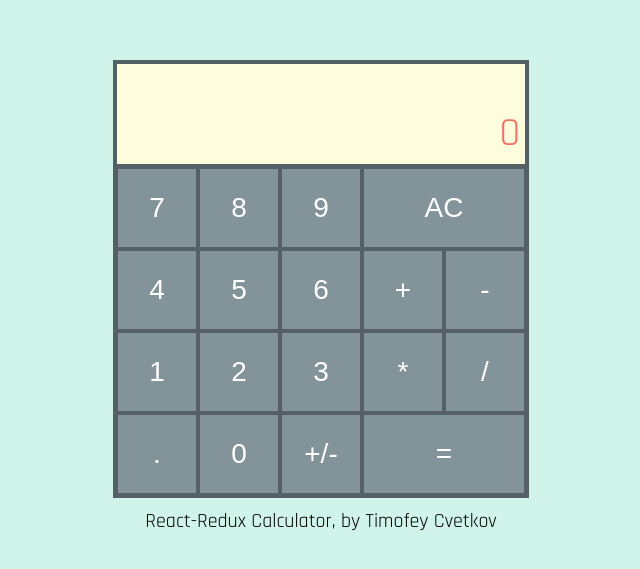
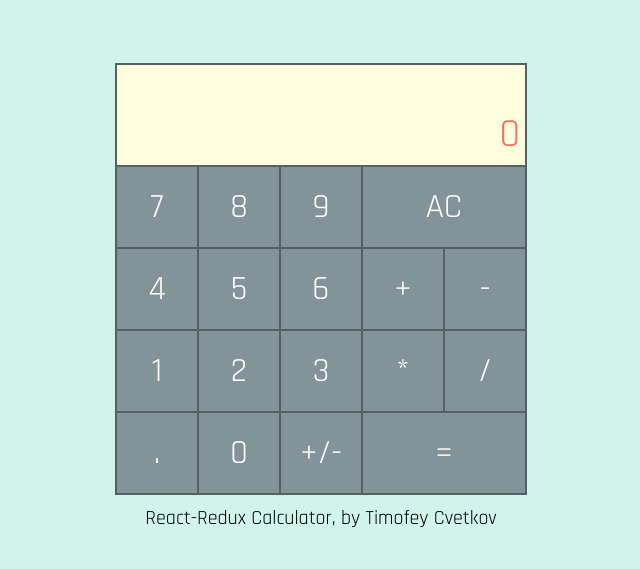
Before and after one commit to TimCve/calculator, a React (Create React App) app: page / in a window 1280 px wide. Shown: the part 103-672 px from the top of the page, without its empty margins (319-959 px from the left). Built offline with nearby package versions, Linux system fonts and the light colour scheme.

Commit message:
prepared for hosting on github

```diff
--- a/package.json
+++ b/package.json
@@ -1,4 +1,5 @@
 {
+  "homepage": "http://TimCve.github.io/repo-name",
   "name": "contacts",
   "version": "0.1.0",
   "private": true,
@@ -13,6 +14,8 @@
     "redux": "^4.0.5"
   },
   "scripts": {
+    "predeploy": "npm run build",
+    "deploy": "gh-pages -d build",
     "start": "react-scripts start",
     "build": "react-scripts build",
     "test": "react-scripts test",
@@ -32,5 +35,8 @@
       "last 1 firefox version",
       "last 1 safari version"
     ]
+  },
+  "devDependencies": {
+    "gh-pages": "^3.1.0"
   }
 }
--- /dev/null
+++ b/src/actions/afterOP.js
@@ -0,0 +1,5 @@
+export const afterOP = () => {
+    return {
+        type: "afterOP"
+    };
+}
--- /dev/null
+++ b/src/actions/oneOperand.js
@@ -0,0 +1,6 @@
+export const oneOperand = (num) => {
+    return {
+        type: "oneOperand",
+        num
+    };
+}
--- a/src/components/CalcButton.jsx
+++ b/src/components/CalcButton.jsx
@@ -10,6 +10,8 @@ import {AC} from "../actions/AC";
 import {makeNeg1} from "../actions/makeNeg1";
 import {makeNeg2} from "../actions/makeNeg2";
 import {altOperator} from "../actions/altOperator";
+import {afterOP} from "../actions/afterOP";
+import {oneOperand} from "../actions/oneOperand";
 
 let num1Done = false;
 
@@ -42,6 +44,7 @@ function CalcButton(props) {
     }
 
     function performOp() {
+        if(num1 !== "" && num2 !== "") {
             switch(symbol) {
                 case "+" :
                     dispatch(add(num1, num2));
@@ -55,6 +58,13 @@ function CalcButton(props) {
                 case "/" :
                     dispatch(div(num1, num2));
                     break;
+            }
+            dispatch(afterOP());
+            num1Done = false;
+        }
+        if(num1 !== "" && num2 === "") {
+            dispatch(oneOperand(num1));
+            num1Done = false;
         }
     }
 
@@ -72,13 +82,30 @@ function CalcButton(props) {
             <button onClick={performOp} className="btn btn-elong">{props.symbol}</button>
         );
     } else if(props.symbol === "+" || props.symbol === "-" || props.symbol === "*" || props.symbol === "/") {
+        if(num1Done === false && num1 !== "" && num1 !== "-") {
             return (
                 <button onClick={addOp} className="btn">{props.symbol}</button>
             );
+        } else {
+            return (
+                <button className="btn">{props.symbol}</button>
+            );
+        }
     } else if(props.symbol === "+/-") {
         return (
             <button onClick={negateNum} className="btn">{props.symbol}</button>
         );
+    } else if(props.symbol === "0") {
+        if((num1 === "" || num1 === "-") && num1Done === false) {
+            return (
+                <button className="btn">{props.symbol}</button>
+            );
+        }
+        if((num2 === "" || num2 === "-") && num1Done === true) {
+            return (
+                <button className="btn">{props.symbol}</button>
+            );
+        }
     }
     return (
         <button onClick={addNum} className="btn">{props.symbol}</button>
--- a/src/reducers/createSum.js
+++ b/src/reducers/createSum.js
@@ -20,21 +20,32 @@ const createSum = (state = {num1: "", operator: "", num2: ""}, action) => {
                 return state;
             }
         case "makeNeg1":
-            if(state.num1[0] != "-") {
+            if(state.num1[0] !== "-") {
                 stateClone.num1 = `-${state.num1}`;
                 return state = stateClone;
             } else {
-                return state;
+                stateClone.num1 = stateClone.num1.substr(1);
+                return state = stateClone;
             }
         case "makeNeg2":
-            if(state.num2[0] != "-") {
+            if(state.num2[0] !== "-") {
                 stateClone.num2 = `-${state.num2}`;
                 return state = stateClone;
             } else {
-                return state;
+                stateClone.num2 = stateClone.num2.substr(1);
+                return state = stateClone;
             }
         case "AC":
             return state = {num1: "", operator: "", num2: ""};
+        case "afterOP":
+            const ans = eval(state.num1 + state.operator + state.num2);
+            if(ans === 0) {
+                return state = {num1: "", operator: "", num2: ""}
+            } else {
+                return state = {num1: ans.toString(), operator: "", num2: ""};
+            }
+        case "oneOperand":
+            return state = {num1: state.num1, operator: "", num2: ""};
         default:
             return state;
     }
--- a/src/reducers/operation.js
+++ b/src/reducers/operation.js
@@ -1,3 +1,5 @@
+import { oneOperand } from "../actions/oneOperand";
+
 const operationReducer = (state = 0, action) => {
     console.log(state);
     switch(action.type) {
@@ -11,6 +13,8 @@ const operationReducer = (state = 0, action) => {
             return state = Number(action.num1) / Number(action.num2);
         case "AC":
             return state = 0;
+        case "oneOperand":
+            return state = Number(action.num);
         default:
             return state;
     }
--- a/src/styles.css
+++ b/src/styles.css
@@ -15,6 +15,7 @@
     padding: 0;
     margin: 0;
     background-color: var(--body-bg);
+    font-family: 'Rajdhani', sans-serif;
 }
 
 #app {
@@ -28,7 +29,7 @@
 
 #calculator {
     background-color: var(--calc-bg);
-    padding: 3px;
+    padding: 1px;
     display: flex;
     flex-direction: column;
     align-items: center;
@@ -38,11 +39,11 @@
     width: var(--btn-dim);
     height: var(--btn-dim);
     background-color: var(--btn-bg);
-    border: 2px solid var(--calc-bg);
+    border: 1px solid var(--calc-bg);
+    outline: none;
     padding: auto;
     color: white;
-    font-size: 28px;
-    transition: background-color 0.1s linear;
+    font-size: 34px;
 }
 
 .btn-elong {
@@ -57,7 +58,7 @@
 #calc-display {
     width: 99.5%;
     height: 100px;
-    margin-bottom: 3px;
+    margin-bottom: 1px;
     margin-top: 1px;
     background-color: var(--calc-disp-bg);
     display: flex;
@@ -71,7 +72,6 @@
     color: var(--calc-text);
     margin: 5px;
     font-size: 20px;
-    font-family: 'Rajdhani', sans-serif;
 }
 
 #calc-text-bot {
@@ -79,11 +79,9 @@
     color: var(--calc-text);
     margin: 5px;
     font-size: 40px;
-    font-family: 'Rajdhani', sans-serif;
 }
 
 #subtext {
-    font-family: 'Rajdhani', sans-serif;
     margin-top: 10px;
     font-size: 20px;
 }
```
Also changed, not shown: 1 other file (tests, documents, lock files or other folders). Lines whose indentation alone changed are shown as unchanged.
